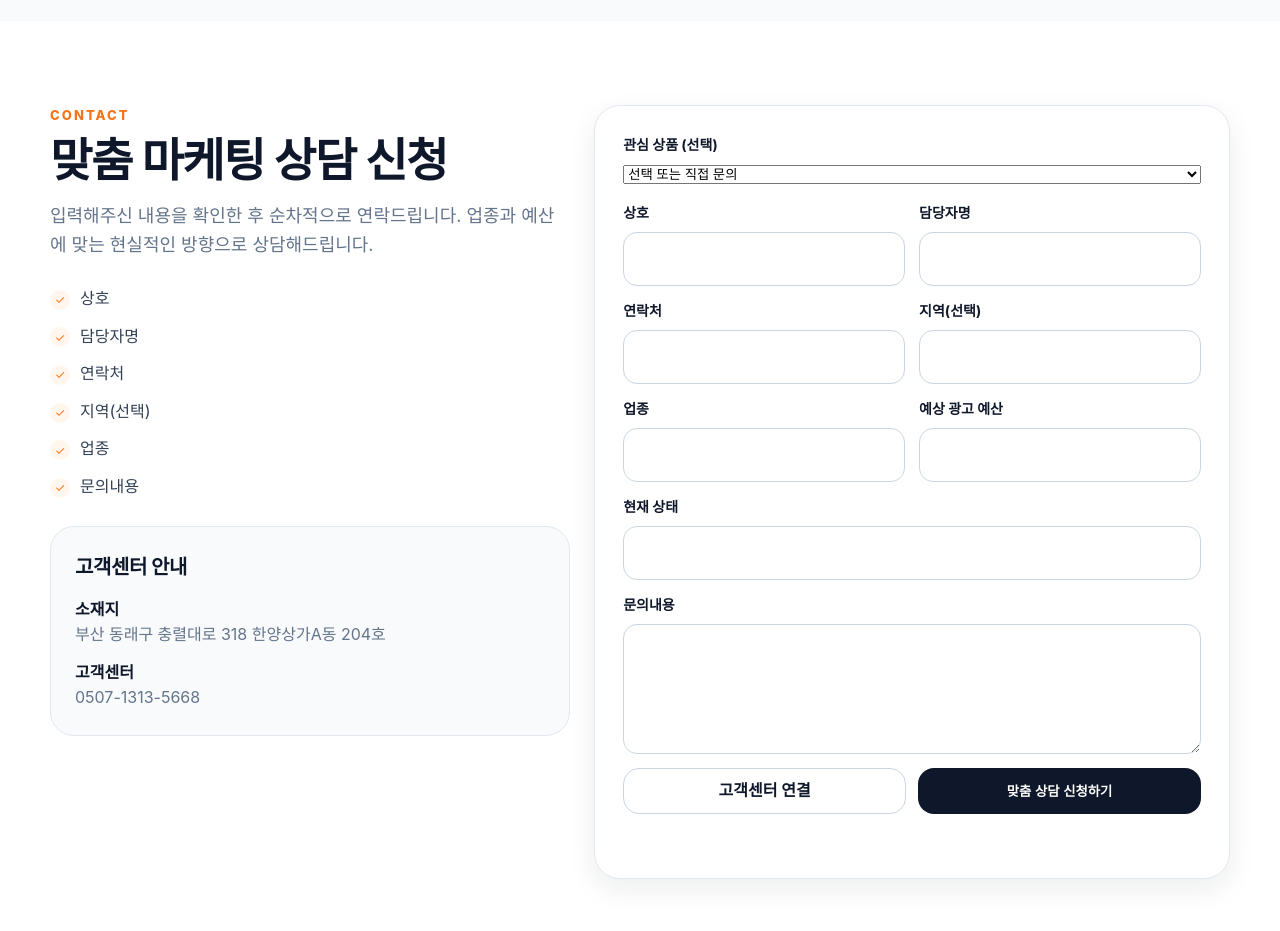
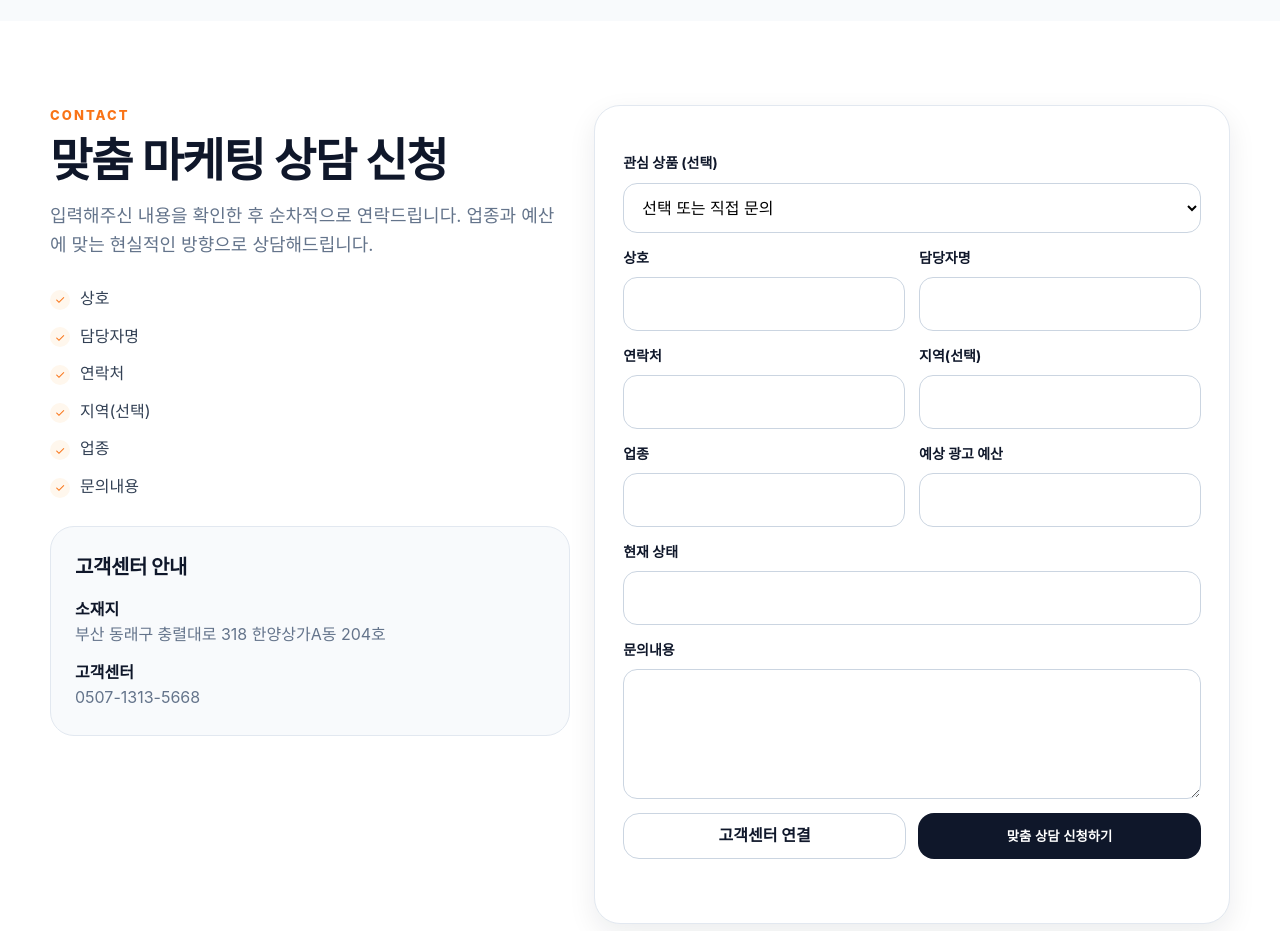
Before and after one commit to goldeye24-hub/momentum, a plain HTML site: page index.html in a window 1280 px wide. Shown: the part 6780-7711 px from the top of the page. Drawn offline with Linux system fonts and the light colour scheme.

Commit message:
Place interested product selection in existing consultation grid with matching styling

```diff
--- a/index.html
+++ b/index.html
@@ -95,15 +95,16 @@
     .field { display: flex; flex-direction: column; gap: 8px; }
     .field.full { grid-column: 1 / -1; }
     label { font-size: 14px; font-weight: 700; }
-    input, textarea {
+    input, select, textarea {
       width: 100%; border: 1px solid #cbd5e1; border-radius: 14px;
       padding: 13px 14px; outline: none; background: #fff;
       font: inherit;
     }
-    input:focus, textarea:focus {
+    input:focus, select:focus, textarea:focus {
       border-color: #fb923c; box-shadow: 0 0 0 4px rgba(249,115,22,.14);
     }
     textarea { min-height: 130px; resize: vertical; }
+    select { cursor: pointer; }
     .form-actions { margin-top: 14px; display: grid; grid-template-columns: 1fr 1fr; gap: 12px; }
     .notice { margin-top: 12px; min-height: 24px; font-size: 14px; }
     .notice.success { color: #059669; }
@@ -441,8 +442,9 @@
               <input type="hidden" name="subject" value="[모멘텀마케팅] 홈페이지 상담 문의" />
               <input type="hidden" name="from_name" value="모멘텀마케팅 홈페이지" />
               <input type="checkbox" name="botcheck" style="display:none" />
-              <div class="field full"><label for="requestedProduct">관심 상품 (선택)</label><select name="product" id="requestedProduct"><option value="">선택 또는 직접 문의</option><option value="키워드 검색광고">키워드 검색광고</option><option value="바이럴마케팅">바이럴마케팅</option><option value="블로그 체험단">블로그 체험단</option><option value="플레이스 진단 및 SEO 최적화">플레이스 진단 및 SEO 최적화</option><option value="플레이스 등록 및 수정대행">플레이스 등록 및 수정대행</option><option value="플레이스 리뷰 신고 및 삭제 요청 지원">플레이스 리뷰 신고 및 삭제 요청 지원</option><option value="오픈마켓 상세페이지 제작">오픈마켓 상세페이지 제작</option><option value="홈페이지 제작">홈페이지 제작</option><option value="사진촬영">사진촬영</option><option value="오픈패키지 1">오픈패키지 1</option><option value="오픈패키지 2">오픈패키지 2</option></select></div>
+
               <div class="form-grid">
+                <div class="field full"><label for="requestedProduct">관심 상품 (선택)</label><select name="product" id="requestedProduct"><option value="">선택 또는 직접 문의</option><option value="키워드 검색광고">키워드 검색광고</option><option value="바이럴마케팅">바이럴마케팅</option><option value="블로그 체험단">블로그 체험단</option><option value="플레이스 진단 및 SEO 최적화">플레이스 진단 및 SEO 최적화</option><option value="플레이스 등록 및 수정대행">플레이스 등록 및 수정대행</option><option value="플레이스 리뷰 신고 및 삭제 요청 지원">플레이스 리뷰 신고 및 삭제 요청 지원</option><option value="오픈마켓 상세페이지 제작">오픈마켓 상세페이지 제작</option><option value="홈페이지 제작">홈페이지 제작</option><option value="사진촬영">사진촬영</option><option value="오픈패키지 1">오픈패키지 1</option><option value="오픈패키지 2">오픈패키지 2</option></select></div>
                 <div class="field"><label>상호</label><input name="business" required></div>
                 <div class="field"><label>담당자명</label><input name="manager" required></div>
                 <div class="field"><label>연락처</label><input name="phone" required></div>
```
